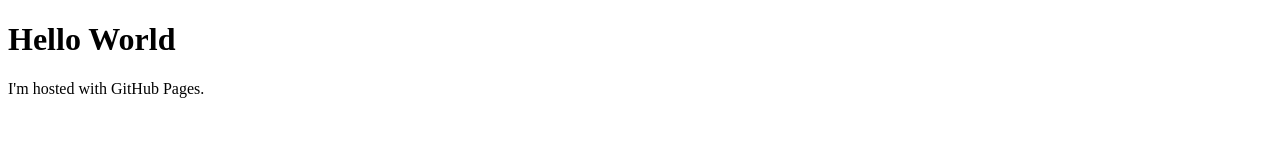
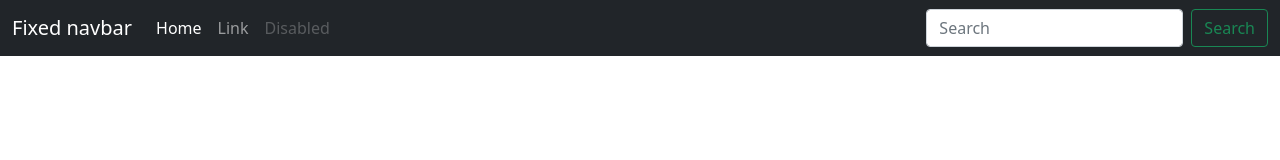
Before and after one commit to oscardavid10/reporte_final.io, a plain HTML site: page index.html in a window 1280 px wide. Drawn offline with nearby package versions, Linux system fonts and the light colour scheme.

Commit message:
Update index.html
Menu

```diff
--- a/index.html
+++ b/index.html
@@ -1,7 +1,44 @@
 <!DOCTYPE html>
-<html>
+<html lang="es">
+<head>
+    <meta charset="UTF-8">
+    <meta http-equiv="X-UA-Compatible" content="IE=edge">
+    <meta name="viewport" content="width=device-width, initial-scale=1.0">
+
+    <link href="https://cdn.jsdelivr.net/npm/bootstrap@5.0.2/dist/css/bootstrap.min.css" rel="stylesheet" integrity="sha384-EVSTQN3/azprG1Anm3QDgpJLIm9Nao0Yz1ztcQTwFspd3yD65VohhpuuCOmLASjC" crossorigin="anonymous">
+    <script src="https://cdn.jsdelivr.net/npm/bootstrap@5.0.2/dist/js/bootstrap.bundle.min.js" integrity="sha384-MrcW6ZMFYlzcLA8Nl+NtUVF0sA7MsXsP1UyJoMp4YLEuNSfAP+JcXn/tWtIaxVXM" crossorigin="anonymous"></script>
+
+    <title>Reporte Final</title>
+</head>
 <body>
-<h1>Hello World</h1>
-<p>I'm hosted with GitHub Pages.</p>
+    <header>
+        <!-- Fixed navbar -->
+        <nav class="navbar navbar-expand-md navbar-dark fixed-top bg-dark">
+          <div class="container-fluid">
+            <a class="navbar-brand" href="#">Fixed navbar</a>
+            <button class="navbar-toggler" type="button" data-bs-toggle="collapse" data-bs-target="#navbarCollapse" aria-controls="navbarCollapse" aria-expanded="false" aria-label="Toggle navigation">
+              <span class="navbar-toggler-icon"></span>
+            </button>
+            <div class="collapse navbar-collapse" id="navbarCollapse">
+              <ul class="navbar-nav me-auto mb-2 mb-md-0">
+                <li class="nav-item">
+                  <a class="nav-link active" aria-current="page" href="#">Home</a>
+                </li>
+                <li class="nav-item">
+                  <a class="nav-link" href="#">Link</a>
+                </li>
+                <li class="nav-item">
+                  <a class="nav-link disabled" href="#" tabindex="-1" aria-disabled="true">Disabled</a>
+                </li>
+              </ul>
+              <form class="d-flex">
+                <input class="form-control me-2" type="search" placeholder="Search" aria-label="Search">
+                <button class="btn btn-outline-success" type="submit">Search</button>
+              </form>
+            </div>
+          </div>
+        </nav>
+      </header>
+
 </body>
 </html>
```
